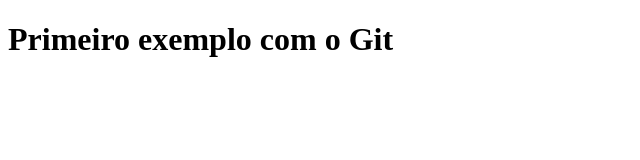
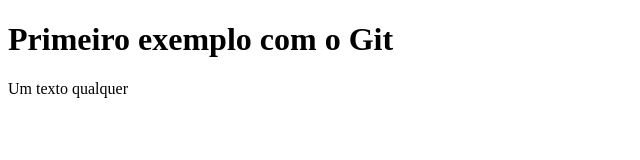
Before and after one commit to lucasm310/workflow-front-end, a plain HTML site: page exemplo01.html in a window 1280 px wide. Shown: the whole page, without its empty margins (0-640 px from the left). Drawn offline with Linux system fonts and the light colour scheme.

Commit message:
inclusão de paragrafo

```diff
--- a/exemplo01.html
+++ b/exemplo01.html
@@ -6,5 +6,6 @@
     </head>
     <body>
         <h1>Primeiro exemplo com o Git</h1>
+        <p>Um texto qualquer</p>
     </body>
 </html>
```
